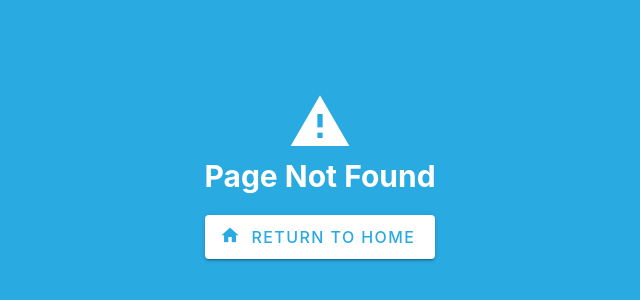
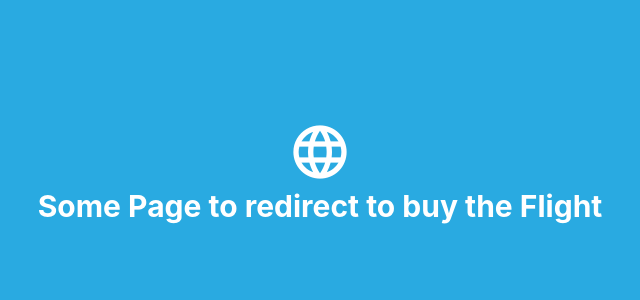
Before and after one commit to Darkmyes/digital_root_frontend_challenge, a Vue app: page /some_page in a window 1280 px wide. Before the commit this address had no page. Shown: the part 226-526 px from the top of the page, without its empty margins (320-960 px from the left). Built offline with nearby package versions, Linux system fonts and the light colour scheme.

Commit message:
SomePage added to mockup the flights url

```diff
--- a/src/router/index.ts
+++ b/src/router/index.ts
@@ -1,6 +1,7 @@
 import { createRouter, createWebHistory } from 'vue-router'
 import HomeView from '../views/HomeView.vue'
 import ResultsView from '../views/ResultsView.vue'
+import SomePageView from '../views/SomePageView.vue'
 import Error404View from '../views/Error404View.vue'
 
 const router = createRouter({
@@ -17,6 +18,11 @@ const router = createRouter({
       component: ResultsView
     },
     {
+      path: '/some_page',
+      name: 'some_page',
+      component: SomePageView
+    },
+    {
       path: '/:pathMatch(.*)',
       name: '404',
       component: Error404View
--- /dev/null
+++ b/src/views/SomePageView.vue
@@ -0,0 +1,6 @@
+<template>
+    <main class="d-flex flex-column align-center justify-center bg-primary text-white" style="min-height: 100%;">
+      <v-icon size="64">mdi-web</v-icon>
+      <h1>Some Page to redirect to buy the Flight</h1>
+    </main>
+</template>
```
